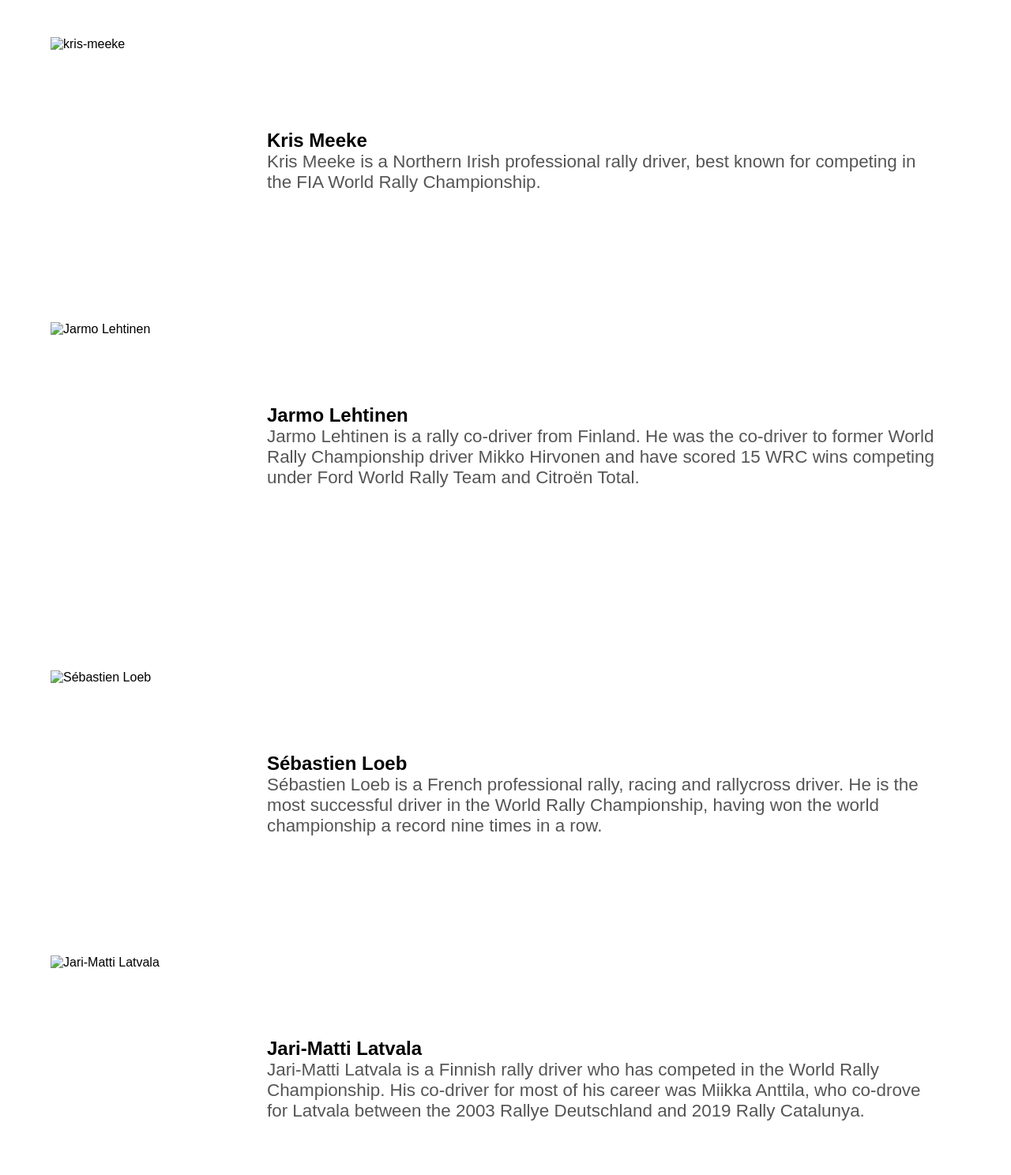
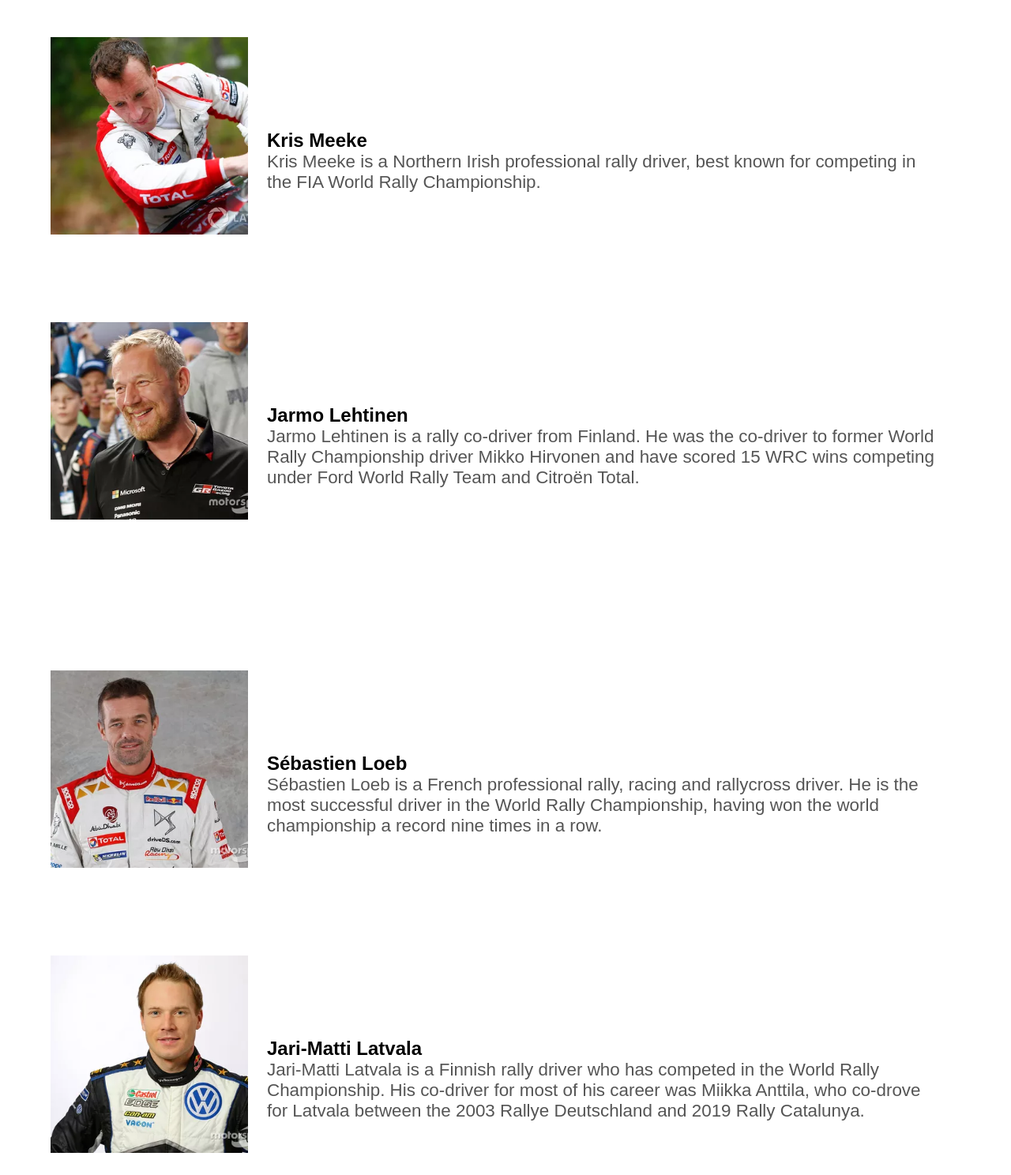
Before and after one commit to MinKhantThu97/MinKhantThu97.github.io, a plain HTML site: page ourdrivers.html in a window 1280 px wide. Shown: the part 112-1600 px from the top of the page at 79% size. Drawn offline with Linux system fonts and the light colour scheme.

Commit message:
Update ourdrivers.html

```diff
--- a/ourdrivers.html
+++ b/ourdrivers.html
@@ -36,7 +36,7 @@
             <div class="our-drivers-container container">
               <div class="our-drivers-item">
                 <div class="driver-img">
-                  <img src="../Vintage Ralley Club/images/wrc-rally-australia-2017-kris-meeke-citroen-world-rally-team.webp" alt="kris-meeke" />
+                  <img src="../images/wrc-rally-australia-2017-kris-meeke-citroen-world-rally-team.webp" alt="kris-meeke" />
                   <div class="overlay">Kris Meeke</div>
                 </div>
                 <div class="driver-description">
@@ -49,7 +49,7 @@
               <div class="our-drivers-item">
                 <div class="driver-img">
                   <img
-                    src="../Vintage Ralley Club/images/wrc-rally-finland-2017-jarmo-lehtinen-toyota-sporting-director.webp"
+                    src="../images/wrc-rally-finland-2017-jarmo-lehtinen-toyota-sporting-director.webp"
                     alt="Jarmo Lehtinen"
                   />
                   <div class="overlay">Jarmo Lehtinen</div>
@@ -68,7 +68,7 @@
             <div class="our-drivers-container container">
               <div class="our-drivers-item">
                 <div class="driver-img">
-                  <img src="../Vintage Ralley Club/images/wrc-2015-driver-headshots-2015-s-bastien-loeb-citro-n-total-abu-dhabi-world-rally-team.webp" alt="Sébastien Loeb" />
+                  <img src="../images/wrc-2015-driver-headshots-2015-s-bastien-loeb-citro-n-total-abu-dhabi-world-rally-team.webp" alt="Sébastien Loeb" />
                   <div class="overlay">Jarmo Lehtinen</div>
                 </div>
                 <div class="driver-description">
@@ -80,7 +80,7 @@
               </div>
               <div class="our-drivers-item">
                 <div class="driver-img">
-                  <img src="../Vintage Ralley Club/images/wrc-2015-driver-headshots-2015-jari-matti-latvala-volkswagen-motorsport.webp" alt="Jari-Matti Latvala" />
+                  <img src="../images/wrc-2015-driver-headshots-2015-jari-matti-latvala-volkswagen-motorsport.webp" alt="Jari-Matti Latvala" />
                   <div class="overlay">Jari-Matti Latvala</div>
                 </div>
                 <div class="driver-description">
@@ -96,7 +96,7 @@
             <div class="our-drivers-container container">
               <div class="our-drivers-item">
                 <div class="driver-img">
-                  <img src="../Vintage Ralley Club/images/01120001_1080-753x494.jpg" alt="Nicolas Gilsoul" />
+                  <img src="../images/01120001_1080-753x494.jpg" alt="Nicolas Gilsoul" />
                   <div class="overlay">Jari-Matti Latvala</div>
                 </div>
                 <div class="driver-description">
@@ -108,7 +108,7 @@
               </div>
               <div class="our-drivers-item">
                 <div class="driver-img">
-                  <img src="../Vintage Ralley Club/images/HaydenPaddon-min.png" alt="Hayden Paddon" />
+                  <img src="../images/HaydenPaddon-min.png" alt="Hayden Paddon" />
                   <div class="overlay">Hayden Paddon</div>
                 </div>
                 <div class="driver-description">
```
